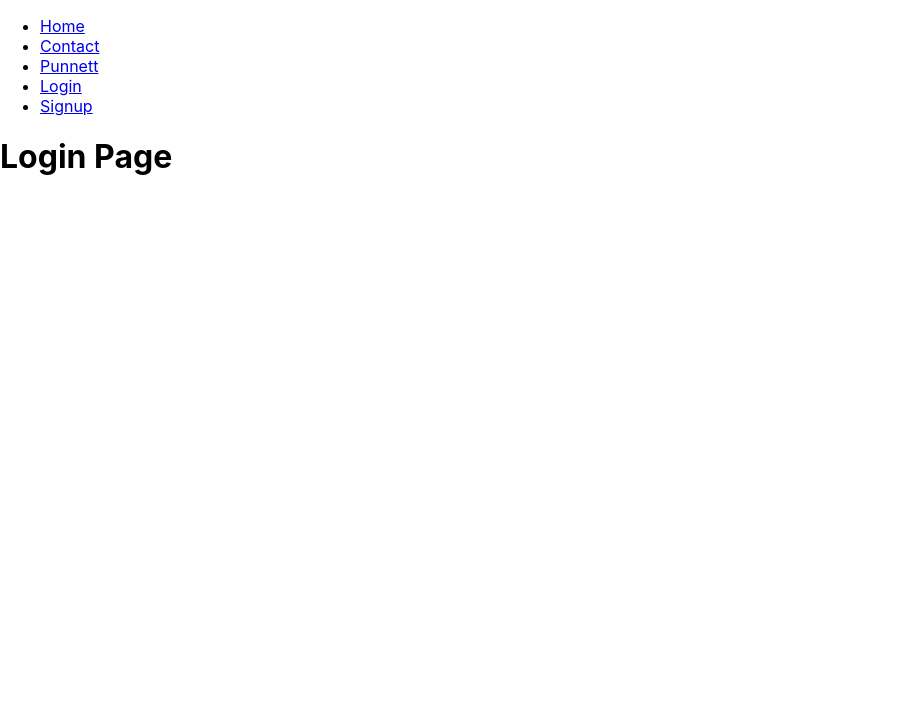
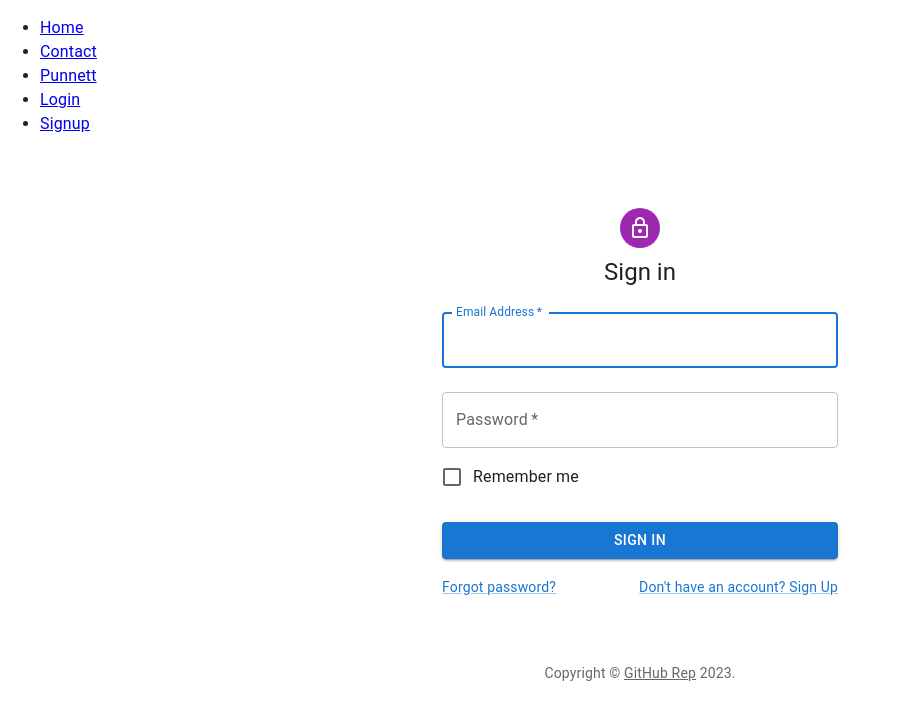
Before and after one commit to samedwardcar/Punnett_Match_App_Frontend, a React (Create React App) app: page /Login in a window 1280 px wide. Shown: the top 720 px of the page, without its empty margins (0-900 px from the left). Built offline with nearby package versions, Linux system fonts and the light colour scheme; what punnett-square would draw is missing.

Commit message:
signup and log in components

```diff
--- a/src/components/Login.js
+++ b/src/components/Login.js
@@ -1,8 +1,110 @@
-import React from "react"
+import * as React from 'react';
+import Avatar from '@mui/material/Avatar';
+import Button from '@mui/material/Button';
+import CssBaseline from '@mui/material/CssBaseline';
+import TextField from '@mui/material/TextField';
+import FormControlLabel from '@mui/material/FormControlLabel';
+import Checkbox from '@mui/material/Checkbox';
+import Link from '@mui/material/Link';
+import Grid from '@mui/material/Grid';
+import Box from '@mui/material/Box';
+import LockOutlinedIcon from '@mui/icons-material/LockOutlined';
+import Typography from '@mui/material/Typography';
+import Container from '@mui/material/Container';
+import { createTheme, ThemeProvider } from '@mui/material/styles';
 
+function Copyright(props) {
+  return (
+    <Typography variant="body2" color="text.secondary" align="center" {...props}>
+      {'Copyright © '}
+      <Link color="inherit" href="https://github.com/">
+        GitHub Rep
+      </Link>{' '}
+      {new Date().getFullYear()}
+      {'.'}
+    </Typography>
+  );
+}
 
-export default function Login(){
-    return(
-        <h1>Login Page </h1>
-    )
+const theme = createTheme();
+
+export default function SignIn() {
+  const handleSubmit = (event) => {
+    event.preventDefault();
+    const data = new FormData(event.currentTarget);
+    console.log({
+      email: data.get('email'),
+      password: data.get('password'),
+    });
+  };
+
+  return (
+    <ThemeProvider theme={theme}>
+      <Container component="main" maxWidth="xs">
+        <CssBaseline />
+        <Box
+          sx={{
+            marginTop: 8,
+            display: 'flex',
+            flexDirection: 'column',
+            alignItems: 'center',
+          }}
+        >
+          <Avatar sx={{ m: 1, bgcolor: 'secondary.main' }}>
+            <LockOutlinedIcon />
+          </Avatar>
+          <Typography component="h1" variant="h5">
+            Sign in
+          </Typography>
+          <Box component="form" onSubmit={handleSubmit} noValidate sx={{ mt: 1 }}>
+            <TextField
+              margin="normal"
+              required
+              fullWidth
+              id="email"
+              label="Email Address"
+              name="email"
+              autoComplete="email"
+              autoFocus
+            />
+            <TextField
+              margin="normal"
+              required
+              fullWidth
+              name="password"
+              label="Password"
+              type="password"
+              id="password"
+              autoComplete="current-password"
+            />
+            <FormControlLabel
+              control={<Checkbox value="remember" color="primary" />}
+              label="Remember me"
+            />
+            <Button
+              type="submit"
+              fullWidth
+              variant="contained"
+              sx={{ mt: 3, mb: 2 }}
+            >
+              Sign In
+            </Button>
+            <Grid container>
+              <Grid item xs>
+                <Link href="#" variant="body2">
+                  Forgot password?
+                </Link>
+              </Grid>
+              <Grid item>
+                <Link href="#" variant="body2">
+                  {"Don't have an account? Sign Up"}
+                </Link>
+              </Grid>
+            </Grid>
+          </Box>
+        </Box>
+        <Copyright sx={{ mt: 8, mb: 4 }} />
+      </Container>
+    </ThemeProvider>
+  );
 }
--- a/src/components/Signup.js
+++ b/src/components/Signup.js
@@ -1,3 +1,13 @@
+// import React from "react"
+
+
+// export default function Signup(){
+//     return(
+//         <h1>Signup Page </h1>
+//     )
+// }
+
+
 import * as React from 'react';
 import Avatar from '@mui/material/Avatar';
 import Button from '@mui/material/Button';
@@ -18,7 +28,7 @@
     <Typography variant="body2" color="text.secondary" align="center" {...props}>
       {'Copyright © '}
       <Link color="inherit" href="https://github.com/">
-        GitHub Rep
+        GitHub Repo
       </Link>{' '}
       {new Date().getFullYear()}
       {'.'}
@@ -28,7 +38,7 @@
 
 const theme = createTheme();
 
-export default function SignIn() {
+export default function SignUp() {
   const handleSubmit = (event) => {
     event.preventDefault();
     const data = new FormData(event.currentTarget);
@@ -54,56 +64,77 @@
             <LockOutlinedIcon />
           </Avatar>
           <Typography component="h1" variant="h5">
-            Sign in
+            Sign up
           </Typography>
-          <Box component="form" onSubmit={handleSubmit} noValidate sx={{ mt: 1 }}>
+          <Box component="form" noValidate onSubmit={handleSubmit} sx={{ mt: 3 }}>
+            <Grid container spacing={2}>
+              <Grid item xs={12} sm={6}>
                 <TextField
-              margin="normal"
+                  autoComplete="given-name"
+                  name="firstName"
+                  required
+                  fullWidth
+                  id="firstName"
+                  label="First Name"
+                  autoFocus
+                />
+              </Grid>
+              <Grid item xs={12} sm={6}>
+                <TextField
+                  required
+                  fullWidth
+                  id="lastName"
+                  label="Last Name"
+                  name="lastName"
+                  autoComplete="family-name"
+                />
+              </Grid>
+              <Grid item xs={12}>
+                <TextField
                   required
                   fullWidth
                   id="email"
                   label="Email Address"
                   name="email"
                   autoComplete="email"
-              autoFocus
                 />
+              </Grid>
+              <Grid item xs={12}>
                 <TextField
-              margin="normal"
                   required
                   fullWidth
                   name="password"
                   label="Password"
                   type="password"
                   id="password"
-              autoComplete="current-password"
+                  autoComplete="new-password"
                 />
+              </Grid>
+              <Grid item xs={12}>
                 <FormControlLabel
-              control={<Checkbox value="remember" color="primary" />}
-              label="Remember me"
+                  control={<Checkbox value="allowExtraEmails" color="primary" />}
+                  label="I want to receive inspiration, marketing promotions and updates via email."
                 />
+              </Grid>
+            </Grid>
             <Button
               type="submit"
               fullWidth
               variant="contained"
               sx={{ mt: 3, mb: 2 }}
             >
-              Sign In
+              Sign Up
             </Button>
-            <Grid container>
-              <Grid item xs>
-                <Link href="#" variant="body2">
-                  Forgot password?
-                </Link>
-              </Grid>
+            <Grid container justifyContent="flex-end">
               <Grid item>
                 <Link href="#" variant="body2">
-                  {"Don't have an account? Sign Up"}
+                  Already have an account? Sign in
                 </Link>
               </Grid>
             </Grid>
           </Box>
         </Box>
-        <Copyright sx={{ mt: 8, mb: 4 }} />
+        <Copyright sx={{ mt: 5 }} />
       </Container>
     </ThemeProvider>
   );
```
Lines whose indentation alone changed are shown as unchanged.
